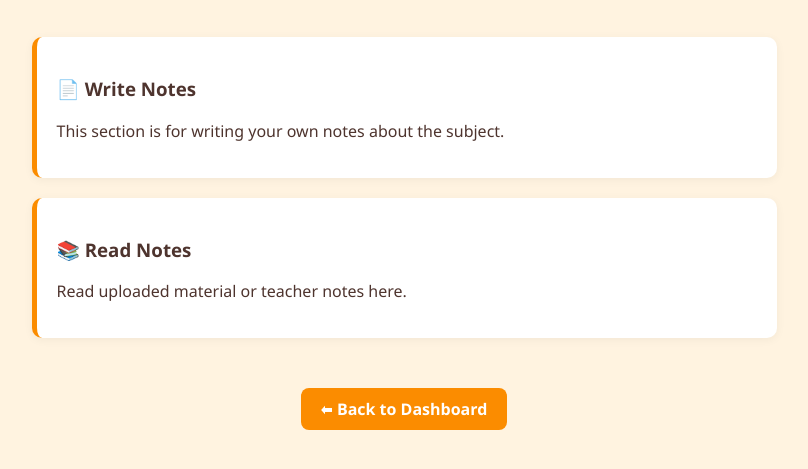
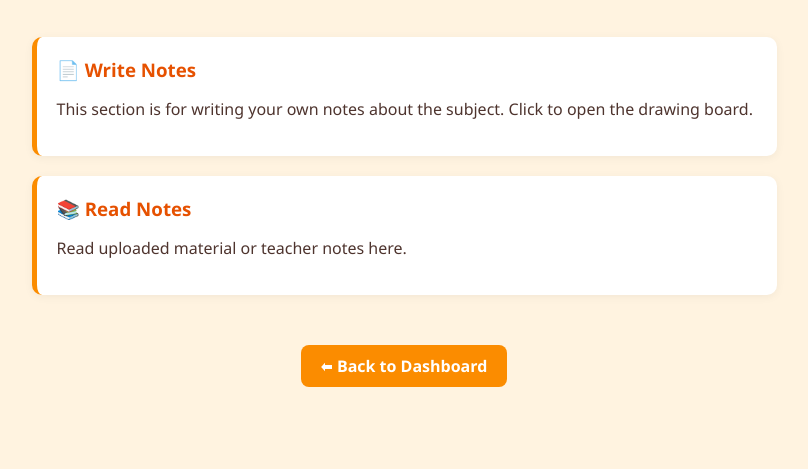
Before and after one commit to sidhu1819/digital_education, a plain HTML site: page student/notes.html in a window 1280 px wide. Shown: the part 115-584 px from the top of the page, without its empty margins (236-1044 px from the left). Drawn offline with Linux system fonts and the light colour scheme.

Commit message:
Update notes.html

```diff
--- a/student/notes.html
+++ b/student/notes.html
@@ -31,6 +31,18 @@
       margin: 20px auto;
       text-align: left;
       box-shadow: 0 2px 10px rgba(0,0,0,0.05);
+      transition: transform 0.2s;
+      cursor: pointer;
+    }
+
+    .note-box:hover {
+      transform: scale(1.02);
+      box-shadow: 0 4px 15px rgba(0,0,0,0.1);
+    }
+
+    .note-box h3 {
+      margin: 0 0 10px 0;
+      color: #e65100;
     }
 
     .back-link {
@@ -54,9 +66,9 @@
   <h1 id="subjectTitle">Subject Notes</h1>
 
   <div class="note-section">
-    <div class="note-box">
+    <div class="note-box" onclick="window.location.href='draw.html'">
       <h3>📄 Write Notes</h3>
-      <p>This section is for writing your own notes about the subject.</p>
+      <p>This section is for writing your own notes about the subject. Click to open the drawing board.</p>
     </div>
 
     <div class="note-box">
```
